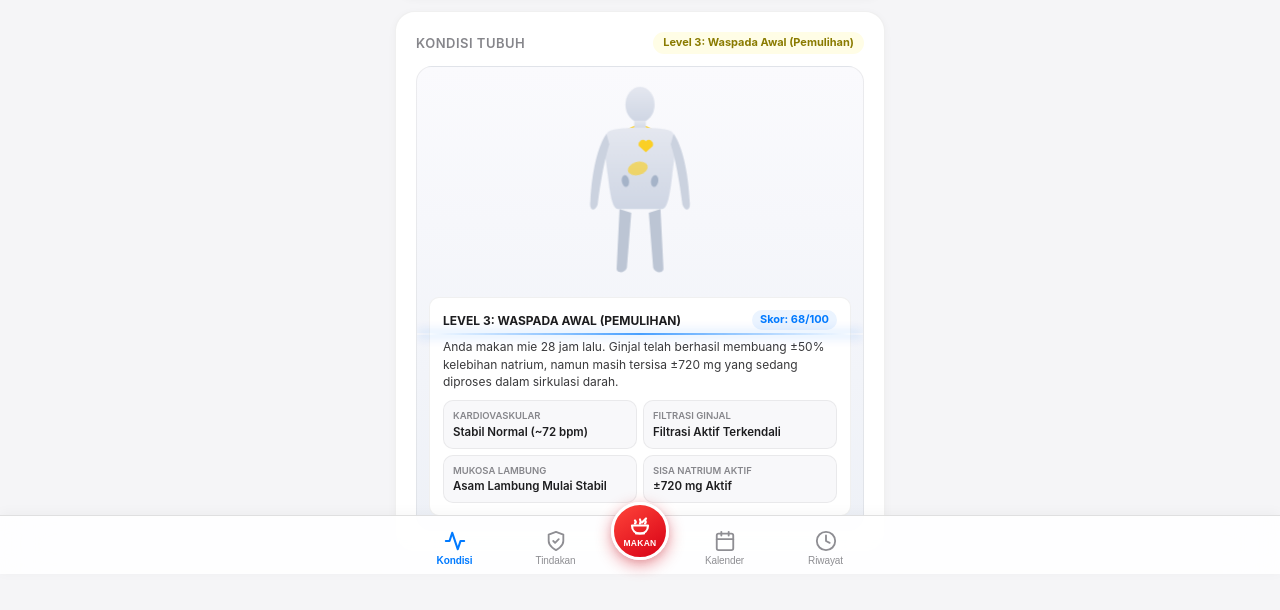
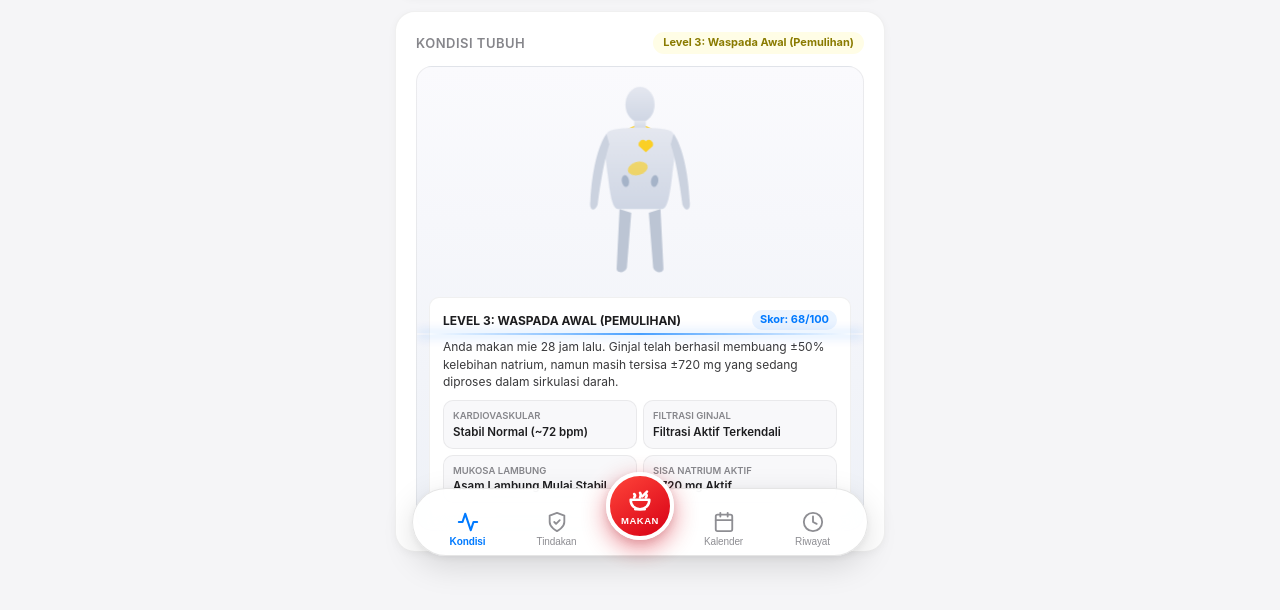
Before and after one commit to adminpuskesmasharuyan/noodle-tracker, a plain HTML site: page index.html in a window 1280 px wide. Shown: the part 226-836 px from the top of the page. Drawn offline with Linux system fonts and the light colour scheme; no server answers.

Commit message:
Add files via upload

```diff
--- a/index.html
+++ b/index.html
@@ -73,7 +73,7 @@
       color: var(--text-primary);
       line-height: 1.45;
       padding: clamp(10px, 3vw, 18px);
-      padding-bottom: calc(96px + env(safe-area-inset-bottom, 20px));
+      padding-bottom: calc(125px + env(safe-area-inset-bottom, 24px));
       width: 100%;
       min-height: 100vh;
       overflow-x: hidden;
@@ -1211,7 +1211,7 @@
       transform: none;
     }
 
-    .apple-toast { position: fixed; bottom: calc(88px + env(safe-area-inset-bottom, 16px)); left: 50%; transform: translateX(-50%) translateY(100px); background: #1D1D1F; color: #FFFFFF; padding: 10px 18px; border-radius: 30px; font-size: 13px; font-weight: 500; box-shadow: var(--shadow-lg); display: flex; align-items: center; gap: 8px; opacity: 0; pointer-events: none; transition: all 0.3s cubic-bezier(0.16, 1, 0.3, 1); z-index: 2500; }
+    .apple-toast { position: fixed; bottom: calc(112px + env(safe-area-inset-bottom, 20px)); left: 50%; transform: translateX(-50%) translateY(100px); background: #1D1D1F; color: #FFFFFF; padding: 10px 18px; border-radius: 30px; font-size: 13px; font-weight: 500; box-shadow: var(--shadow-lg); display: flex; align-items: center; gap: 8px; opacity: 0; pointer-events: none; transition: all 0.3s cubic-bezier(0.16, 1, 0.3, 1); z-index: 2500; }
     .apple-toast.active { transform: translateX(-50%) translateY(0); opacity: 1; }
     @keyframes toastSpin { from { transform: rotate(0deg); } to { transform: rotate(360deg); } }
     .toast-spin { animation: toastSpin 1s linear infinite; }
@@ -1230,26 +1230,29 @@
       to { opacity: 1; transform: translateY(0); }
     }
 
-    /* iOS Native Bottom Tab Bar (UITabBar) */
+    /* iOS Native Bottom Tab Bar (UITabBar Floating Island) */
     .ios-tabbar {
       position: fixed;
-      bottom: 0;
-      left: 0;
-      right: 0;
+      bottom: calc(18px + env(safe-area-inset-bottom, 12px));
+      left: 12px;
+      right: 12px;
+      max-width: 456px;
+      margin: 0 auto;
       z-index: 900;
-      background: rgba(255, 255, 255, 0.88);
-      backdrop-filter: blur(24px) saturate(190%);
-      -webkit-backdrop-filter: blur(24px) saturate(190%);
-      border-top: 0.5px solid rgba(0, 0, 0, 0.12);
-      box-shadow: 0 -2px 12px rgba(0, 0, 0, 0.04);
-      padding-bottom: env(safe-area-inset-bottom, 10px);
+      background: rgba(255, 255, 255, 0.92);
+      backdrop-filter: blur(28px) saturate(200%);
+      -webkit-backdrop-filter: blur(28px) saturate(200%);
+      border: 0.5px solid rgba(0, 0, 0, 0.1);
+      box-shadow: 0 10px 32px rgba(0, 0, 0, 0.13), 0 2px 8px rgba(0, 0, 0, 0.06);
+      border-radius: 36px;
+      padding: 3px 6px;
     }
     .ios-tabbar-inner {
       max-width: 480px;
       margin: 0 auto;
-      height: 58px;
+      height: 60px;
       display: grid;
-      grid-template-columns: 1fr 1fr 68px 1fr 1fr;
+      grid-template-columns: 1fr 1fr 78px 1fr 1fr;
       align-items: center;
       padding: 0 4px;
       position: relative;
@@ -1305,16 +1308,16 @@
       align-items: center;
       justify-content: center;
       position: relative;
-      top: -14px;
+      top: -20px;
     }
     .ios-center-round-btn {
-      width: 58px;
-      height: 58px;
+      width: 68px;
+      height: 68px;
       border-radius: 50%;
       background: linear-gradient(145deg, #FF453A 0%, #D70015 100%);
       color: #FFFFFF;
-      border: 3.5px solid #FFFFFF;
-      box-shadow: 0 5px 16px rgba(215, 0, 21, 0.42), 0 2px 6px rgba(0, 0, 0, 0.08);
+      border: 4px solid #FFFFFF;
+      box-shadow: 0 8px 24px rgba(215, 0, 21, 0.46), 0 3px 8px rgba(0, 0, 0, 0.1);
       display: flex;
       flex-direction: column;
       align-items: center;
@@ -1325,8 +1328,8 @@
       transition: transform 0.15s cubic-bezier(0.34, 1.56, 0.64, 1), box-shadow 0.15s ease, filter 0.15s ease;
     }
     .ios-center-round-btn:active {
-      transform: scale(0.91);
-      box-shadow: 0 2px 8px rgba(215, 0, 21, 0.35);
+      transform: scale(0.92);
+      box-shadow: 0 3px 12px rgba(215, 0, 21, 0.4);
       filter: brightness(0.95);
     }
     .ios-center-round-btn.loading {
@@ -1337,19 +1340,19 @@
       animation: toastSpin 0.9s linear infinite;
     }
     .ios-center-icon {
-      width: 24px;
-      height: 24px;
+      width: 28px;
+      height: 28px;
       display: flex;
       align-items: center;
       justify-content: center;
     }
     .ios-center-label {
-      font-size: 8.5px;
+      font-size: 9.5px;
       font-weight: 800;
-      letter-spacing: 0.3px;
+      letter-spacing: 0.5px;
       text-transform: uppercase;
       color: #FFFFFF;
-      margin-top: 1px;
+      margin-top: 1.5px;
       line-height: 1;
     }
   </style>
@@ -1604,7 +1607,7 @@
       <div class="ios-center-btn-wrap">
         <button type="button" class="ios-center-round-btn" id="btnLogNoodleFloating" onclick="openNoodleModal()" title="Makan Mie Sekarang" aria-label="Makan Mie">
           <span class="ios-center-icon" id="floatBtnIcon">
-            <svg viewBox="0 0 24 24" width="25" height="25" fill="none" stroke="#FFFFFF" stroke-width="2.2" stroke-linecap="round" stroke-linejoin="round">
+            <svg viewBox="0 0 24 24" width="28" height="28" fill="none" stroke="#FFFFFF" stroke-width="2.2" stroke-linecap="round" stroke-linejoin="round">
               <path d="M4 11c0 5 3.5 8 8 8s8-3 8-8H4z"/>
               <path d="M8 19h8"/>
               <path d="M7 6c1 1 1 2 0 3"/>
```
